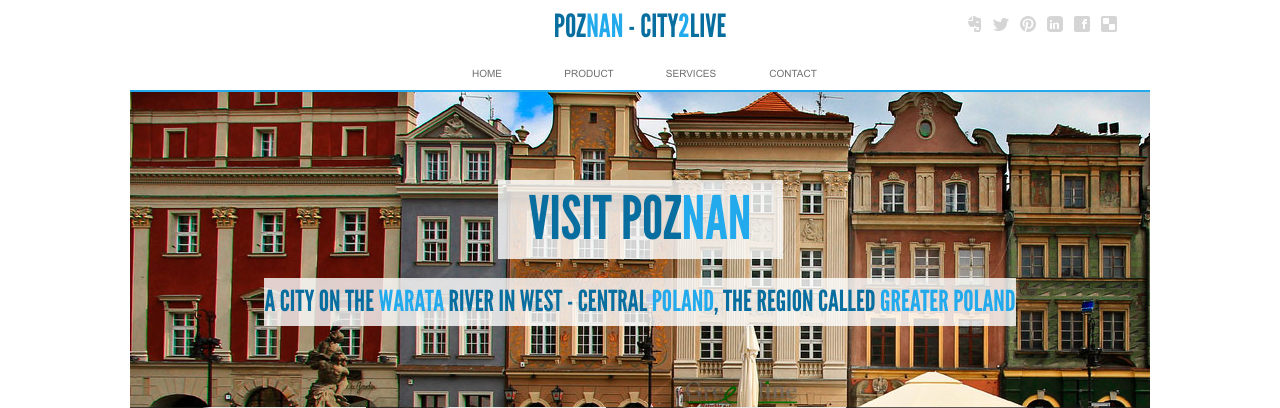
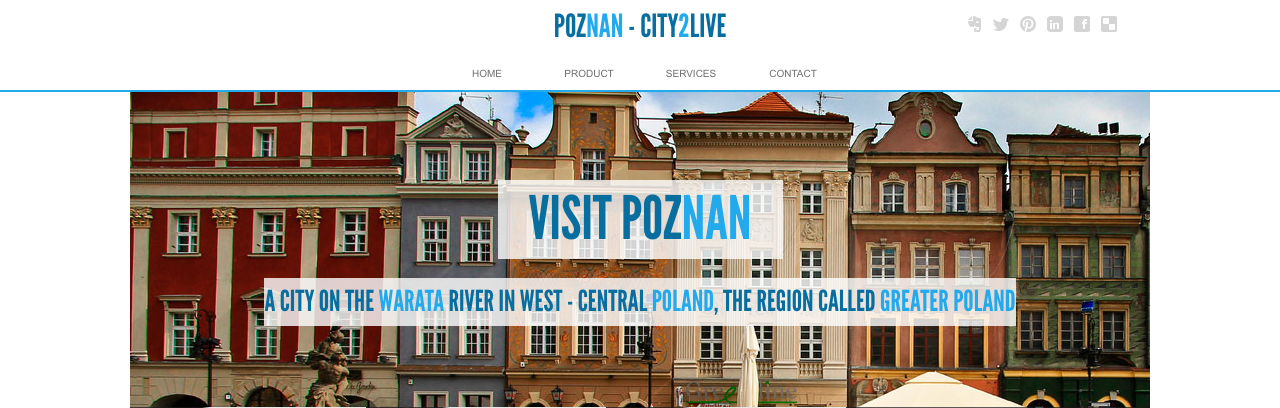
Before and after one commit to jerryk1925/task-frontend, a PHP site: page /index.html in a window 1280 px wide. Shown: the top 408 px of the page. Run offline with PHP 8.4, Linux system fonts and the light colour scheme; some libraries are stand-ins or nearby versions.

Commit message:
'fixheader'

```diff
--- a/poznan.css
+++ b/poznan.css
@@ -11,8 +11,7 @@
 }
 
 .header__wrapper {
-  margin: 0 auto;
-  width: 1020px;
+  width: 100%;
   min-height: 90px;
   border-bottom: 2px solid #22aaec;
 }
--- a/poznan.scss
+++ b/poznan.scss
@@ -11,8 +11,8 @@
     align-items: center;
 
     &__wrapper{
-        margin: 0 auto;
-        width: 1020px;
+
+        width: 100%;
         min-height: 90px;
         border-bottom: 2px solid rgb(34, 170, 236);
     }
```
Also changed, not shown: poznan.min.css.
